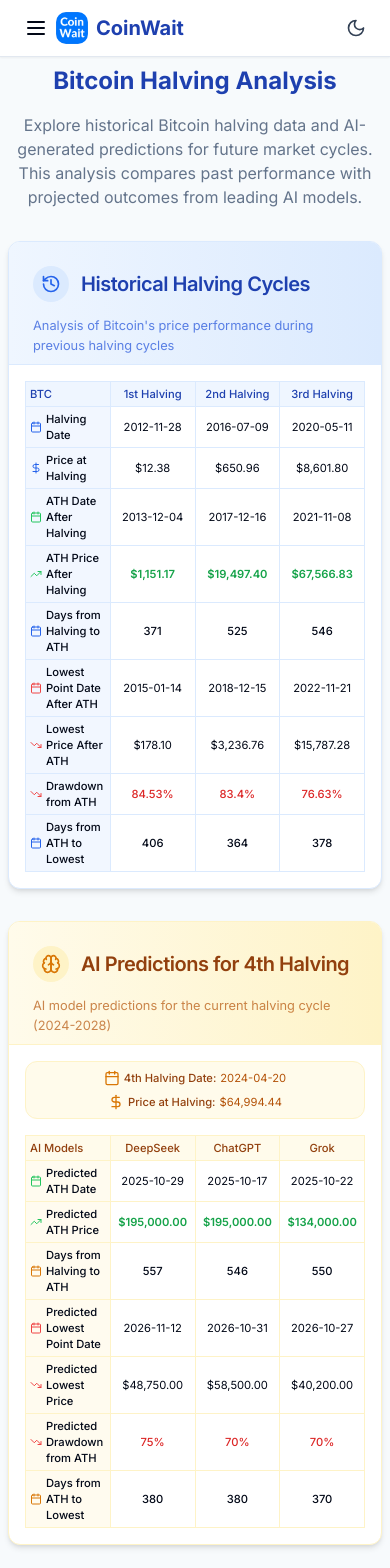
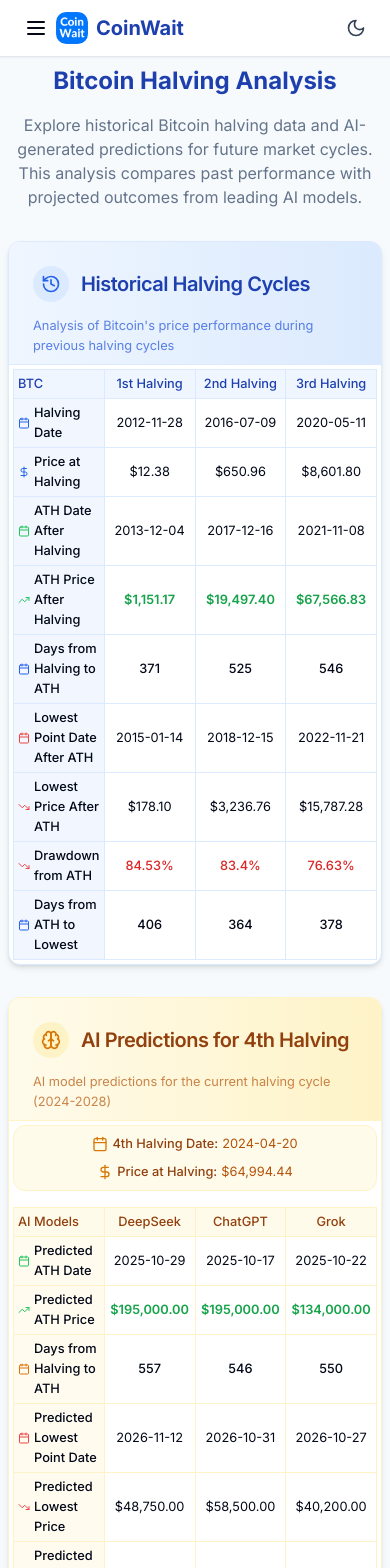
Before and after one commit to scottvan2008/CoinWait.com, a Next.js app: page /halving-analysis in a window 390 px wide. Shown: the top 1568 px of the page. Built offline with nearby package versions, Linux system fonts and the light colour scheme.

Commit message:
Font size

```diff
--- a/components/bitcoin/halving-analysis-table.tsx
+++ b/components/bitcoin/halving-analysis-table.tsx
@@ -120,18 +120,18 @@ export function HalvingAnalysisTable() {
             Analysis of Bitcoin's price performance during previous halving cycles
           </CardDescription>
         </CardHeader>
-        <CardContent className="p-4 sm:p-6">
+        <CardContent className="p-1 sm:p-6">
           <div className="overflow-x-auto -mx-2 px-2 sm:mx-0 sm:px-0 flex justify-center">
             <table className="w-full max-w-2xl border-collapse table-fixed sm:table-auto">
               <thead>
                 <tr className="bg-blue-50 dark:bg-blue-900/20">
-                  <th className="border border-blue-100 dark:border-blue-800/50 p-1 sm:p-2 text-left font-medium text-blue-800 dark:text-blue-300 text-xs sm:text-sm">
+                  <th className="border border-blue-100 dark:border-blue-800/50 p-1 sm:p-2 text-left font-medium text-blue-800 dark:text-blue-300 text-sm sm:text-sm">
                     BTC
                   </th>
                   {historicalData.map((data) => (
                     <th
                       key={data.event}
-                      className="border border-blue-100 dark:border-blue-800/50 p-1 sm:p-2 text-center font-medium text-blue-800 dark:text-blue-300 text-xs sm:text-sm"
+                      className="border border-blue-100 dark:border-blue-800/50 p-1 sm:p-2 text-center font-medium text-blue-800 dark:text-blue-300 text-sm sm:text-sm"
                     >
                       {data.event}
                     </th>
@@ -143,13 +143,13 @@ export function HalvingAnalysisTable() {
                   <td className="border border-blue-100 dark:border-blue-800/50 p-1 sm:p-2 bg-blue-50/80 dark:bg-blue-900/30 font-medium">
                     <div className="flex items-center">
                       <Calendar className="h-3 w-3 sm:h-4 sm:w-4 mr-1 sm:mr-2 flex-shrink-0 text-blue-600 dark:text-blue-400" />
-                      <span className="text-xs sm:text-sm">Halving Date</span>
+                      <span className="text-sm sm:text-sm">Halving Date</span>
                     </div>
                   </td>
                   {historicalData.map((data) => (
                     <td
                       key={`${data.event}-date`}
-                      className="border border-blue-100 dark:border-blue-800/50 p-1 sm:p-2 text-center text-xs sm:text-sm"
+                      className="border border-blue-100 dark:border-blue-800/50 p-1 sm:p-2 text-center text-sm sm:text-sm"
                     >
                       {data.halvingDate}
                     </td>
@@ -159,13 +159,13 @@ export function HalvingAnalysisTable() {
                   <td className="border border-blue-100 dark:border-blue-800/50 p-1 sm:p-2 bg-blue-50/80 dark:bg-blue-900/30 font-medium">
                     <div className="flex items-center">
                       <DollarSign className="h-3 w-3 sm:h-4 sm:w-4 mr-1 sm:mr-2 flex-shrink-0 text-blue-600 dark:text-blue-400" />
-                      <span className="text-xs sm:text-sm">Price at Halving</span>
+                      <span className="text-sm sm:text-sm">Price at Halving</span>
                     </div>
                   </td>
                   {historicalData.map((data) => (
                     <td
                       key={`${data.event}-price`}
-                      className="border border-blue-100 dark:border-blue-800/50 p-1 sm:p-2 text-center text-xs sm:text-sm"
+                      className="border border-blue-100 dark:border-blue-800/50 p-1 sm:p-2 text-center text-sm sm:text-sm"
                     >
                       {formatCurrency(data.priceAtHalving)}
                     </td>
@@ -175,13 +175,13 @@ export function HalvingAnalysisTable() {
                   <td className="border border-blue-100 dark:border-blue-800/50 p-1 sm:p-2 bg-blue-50/80 dark:bg-blue-900/30 font-medium">
                     <div className="flex items-center">
                       <Calendar className="h-3 w-3 sm:h-4 sm:w-4 mr-1 sm:mr-2 flex-shrink-0 text-green-500" />
-                      <span className="text-xs sm:text-sm">ATH Date After Halving</span>
+                      <span className="text-sm sm:text-sm">ATH Date After Halving</span>
                     </div>
                   </td>
                   {historicalData.map((data) => (
                     <td
                       key={`${data.event}-ath-date`}
-                      className="border border-blue-100 dark:border-blue-800/50 p-1 sm:p-2 text-center text-xs sm:text-sm"
+                      className="border border-blue-100 dark:border-blue-800/50 p-1 sm:p-2 text-center text-sm sm:text-sm"
                     >
                       {data.athDateAfterHalving}
                     </td>
@@ -191,13 +191,13 @@ export function HalvingAnalysisTable() {
                   <td className="border border-blue-100 dark:border-blue-800/50 p-1 sm:p-2 bg-blue-50/80 dark:bg-blue-900/30 font-medium">
                     <div className="flex items-center">
                       <TrendingUp className="h-3 w-3 sm:h-4 sm:w-4 mr-1 sm:mr-2 flex-shrink-0 text-green-500" />
-                      <span className="text-xs sm:text-sm">ATH Price After Halving</span>
+                      <span className="text-sm sm:text-sm">ATH Price After Halving</span>
                     </div>
                   </td>
                   {historicalData.map((data) => (
                     <td
                       key={`${data.event}-ath-price`}
-                      className="border border-blue-100 dark:border-blue-800/50 p-1 sm:p-2 text-center text-green-600 dark:text-green-400 font-semibold text-xs sm:text-sm"
+                      className="border border-blue-100 dark:border-blue-800/50 p-1 sm:p-2 text-center text-green-600 dark:text-green-400 font-semibold text-sm sm:text-sm"
                     >
                       {formatCurrency(data.athPriceAfterHalving)}
                     </td>
@@ -207,13 +207,13 @@ export function HalvingAnalysisTable() {
                   <td className="border border-blue-100 dark:border-blue-800/50 p-1 sm:p-2 bg-blue-50/80 dark:bg-blue-900/30 font-medium">
                     <div className="flex items-center">
                       <Calendar className="h-3 w-3 sm:h-4 sm:w-4 mr-1 sm:mr-2 flex-shrink-0 text-blue-600 dark:text-blue-400" />
-                      <span className="text-xs sm:text-sm">Days from Halving to ATH</span>
+                      <span className="text-sm sm:text-sm">Days from Halving to ATH</span>
                     </div>
                   </td>
                   {historicalData.map((data) => (
                     <td
                       key={`${data.event}-days-to-ath`}
-                      className="border border-blue-100 dark:border-blue-800/50 p-1 sm:p-2 text-center font-medium text-xs sm:text-sm"
+                      className="border border-blue-100 dark:border-blue-800/50 p-1 sm:p-2 text-center font-medium text-sm sm:text-sm"
                     >
                       {data.daysFromHalvingToAth}
                     </td>
@@ -223,13 +223,13 @@ export function HalvingAnalysisTable() {
                   <td className="border border-blue-100 dark:border-blue-800/50 p-1 sm:p-2 bg-blue-50/80 dark:bg-blue-900/30 font-medium">
                     <div className="flex items-center">
                       <Calendar className="h-3 w-3 sm:h-4 sm:w-4 mr-1 sm:mr-2 flex-shrink-0 text-red-500" />
-                      <span className="text-xs sm:text-sm">Lowest Point Date After ATH</span>
+                      <span className="text-sm sm:text-sm">Lowest Point Date After ATH</span>
                     </div>
                   </td>
                   {historicalData.map((data) => (
                     <td
                       key={`${data.event}-lowest-date`}
-                      className="border border-blue-100 dark:border-blue-800/50 p-1 sm:p-2 text-center text-xs sm:text-sm"
+                      className="border border-blue-100 dark:border-blue-800/50 p-1 sm:p-2 text-center text-sm sm:text-sm"
                     >
                       {data.lowestTimeAfterAth}
                     </td>
@@ -239,13 +239,13 @@ export function HalvingAnalysisTable() {
                   <td className="border border-blue-100 dark:border-blue-800/50 p-1 sm:p-2 bg-blue-50/80 dark:bg-blue-900/30 font-medium">
                     <div className="flex items-center">
                       <TrendingDown className="h-3 w-3 sm:h-4 sm:w-4 mr-1 sm:mr-2 flex-shrink-0 text-red-500" />
-                      <span className="text-xs sm:text-sm">Lowest Price After ATH</span>
+                      <span className="text-sm sm:text-sm">Lowest Price After ATH</span>
                     </div>
                   </td>
                   {historicalData.map((data) => (
                     <td
                       key={`${data.event}-lowest-price`}
-                      className="border border-blue-100 dark:border-blue-800/50 p-1 sm:p-2 text-center text-xs sm:text-sm"
+                      className="border border-blue-100 dark:border-blue-800/50 p-1 sm:p-2 text-center text-sm sm:text-sm"
                     >
                       {formatCurrency(data.lowestPriceAfterAth)}
                     </td>
@@ -255,13 +255,13 @@ export function HalvingAnalysisTable() {
                   <td className="border border-blue-100 dark:border-blue-800/50 p-1 sm:p-2 bg-blue-50/80 dark:bg-blue-900/30 font-medium">
                     <div className="flex items-center">
                       <TrendingDown className="h-3 w-3 sm:h-4 sm:w-4 mr-1 sm:mr-2 flex-shrink-0 text-red-500" />
-                      <span className="text-xs sm:text-sm">Drawdown from ATH</span>
+                      <span className="text-sm sm:text-sm">Drawdown from ATH</span>
                     </div>
                   </td>
                   {historicalData.map((data) => (
                     <td
                       key={`${data.event}-drawdown`}
-                      className="border border-blue-100 dark:border-blue-800/50 p-1 sm:p-2 text-center text-red-600 dark:text-red-400 font-medium text-xs sm:text-sm"
+                      className="border border-blue-100 dark:border-blue-800/50 p-1 sm:p-2 text-center text-red-600 dark:text-red-400 font-medium text-sm sm:text-sm"
                     >
                       {data.drawdownFromAth}%
                     </td>
@@ -271,13 +271,13 @@ export function HalvingAnalysisTable() {
                   <td className="border border-blue-100 dark:border-blue-800/50 p-1 sm:p-2 bg-blue-50/80 dark:bg-blue-900/30 font-medium">
                     <div className="flex items-center">
                       <Calendar className="h-3 w-3 sm:h-4 sm:w-4 mr-1 sm:mr-2 flex-shrink-0 text-blue-600 dark:text-blue-400" />
-                      <span className="text-xs sm:text-sm">Days from ATH to Lowest</span>
+                      <span className="text-sm sm:text-sm">Days from ATH to Lowest</span>
                     </div>
                   </td>
                   {historicalData.map((data) => (
                     <td
                       key={`${data.event}-days-to-lowest`}
-                      className="border border-blue-100 dark:border-blue-800/50 p-1 sm:p-2 text-center font-medium text-xs sm:text-sm"
+                      className="border border-blue-100 dark:border-blue-800/50 p-1 sm:p-2 text-center font-medium text-sm sm:text-sm"
                     >
                       {data.daysFromAthToLowest}
                     </td>
@@ -305,14 +305,14 @@ export function HalvingAnalysisTable() {
             AI model predictions for the current halving cycle (2024-2028)
           </CardDescription>
         </CardHeader>
-        <CardContent className="p-4 sm:p-6">
+        <CardContent className="p-1 sm:p-6">
           <div className="mb-4 p-2 sm:p-3 bg-amber-50 dark:bg-amber-900/20 rounded-lg border border-amber-100 dark:border-amber-800/30 flex flex-col sm:flex-row items-center justify-center gap-2 sm:gap-6">
-            <div className="flex items-center gap-1 sm:gap-2 text-xs sm:text-sm">
+            <div className="flex items-center gap-1 sm:gap-2 text-sm sm:text-sm">
               <Calendar className="h-4 w-4 text-amber-600 dark:text-amber-400" />
               <span className="text-amber-800 dark:text-amber-300 font-medium">4th Halving Date:</span>
               <span className="text-amber-700 dark:text-amber-400">{fourthHalvingData.halvingDate}</span>
             </div>
-            <div className="flex items-center gap-1 sm:gap-2 text-xs sm:text-sm">
+            <div className="flex items-center gap-1 sm:gap-2 text-sm sm:text-sm">
               <DollarSign className="h-4 w-4 text-amber-600 dark:text-amber-400" />
               <span className="text-amber-800 dark:text-amber-300 font-medium">Price at Halving:</span>
               <span className="text-amber-700 dark:text-amber-400">
@@ -325,13 +325,13 @@ export function HalvingAnalysisTable() {
             <table className="w-full max-w-2xl border-collapse table-fixed sm:table-auto">
               <thead>
                 <tr className="bg-amber-50 dark:bg-amber-900/20">
-                  <th className="border border-amber-100 dark:border-amber-800/50 p-1 sm:p-2 text-left font-medium text-amber-800 dark:text-amber-300 text-xs sm:text-sm">
+                  <th className="border border-amber-100 dark:border-amber-800/50 p-1 sm:p-2 text-left font-medium text-amber-800 dark:text-amber-300 text-sm sm:text-sm">
                     AI Models
                   </th>
                   {aiPredictions.map((prediction) => (
                     <th
                       key={prediction.model}
-                      className="border border-amber-100 dark:border-amber-800/50 p-1 sm:p-2 text-center font-medium text-amber-800 dark:text-amber-300 text-xs sm:text-sm"
+                      className="border border-amber-100 dark:border-amber-800/50 p-1 sm:p-2 text-center font-medium text-amber-800 dark:text-amber-300 text-sm sm:text-sm"
                     >
                       {prediction.model}
                     </th>
@@ -343,13 +343,13 @@ export function HalvingAnalysisTable() {
                   <td className="border border-amber-100 dark:border-amber-800/50 p-1 sm:p-2 bg-amber-50/80 dark:bg-amber-900/30 font-medium">
                     <div className="flex items-center">
                       <Calendar className="h-3 w-3 sm:h-4 sm:w-4 mr-1 sm:mr-2 flex-shrink-0 text-green-500" />
-                      <span className="text-xs sm:text-sm">Predicted ATH Date</span>
+                      <span className="text-sm sm:text-sm">Predicted ATH Date</span>
                     </div>
                   </td>
                   {aiPredictions.map((prediction) => (
                     <td
                       key={`${prediction.model}-ath-date`}
-                      className="border border-amber-100 dark:border-amber-800/50 p-1 sm:p-2 text-center text-xs sm:text-sm"
+                      className="border border-amber-100 dark:border-amber-800/50 p-1 sm:p-2 text-center text-sm sm:text-sm"
                     >
                       {prediction.athDateAfterHalving}
                     </td>
@@ -359,13 +359,13 @@ export function HalvingAnalysisTable() {
                   <td className="border border-amber-100 dark:border-amber-800/50 p-1 sm:p-2 bg-amber-50/80 dark:bg-amber-900/30 font-medium">
                     <div className="flex items-center">
                       <TrendingUp className="h-3 w-3 sm:h-4 sm:w-4 mr-1 sm:mr-2 flex-shrink-0 text-green-500" />
-                      <span className="text-xs sm:text-sm">Predicted ATH Price</span>
+                      <span className="text-sm sm:text-sm">Predicted ATH Price</span>
                     </div>
                   </td>
                   {aiPredictions.map((prediction) => (
                     <td
                       key={`${prediction.model}-ath-price`}
-                      className="border border-amber-100 dark:border-amber-800/50 p-1 sm:p-2 text-center text-green-600 dark:text-green-400 font-semibold text-xs sm:text-sm"
+                      className="border border-amber-100 dark:border-amber-800/50 p-1 sm:p-2 text-center text-green-600 dark:text-green-400 font-semibold text-sm sm:text-sm"
                     >
                       {formatCurrency(prediction.athPriceAfterHalving)}
                     </td>
@@ -375,13 +375,13 @@ export function HalvingAnalysisTable() {
                   <td className="border border-amber-100 dark:border-amber-800/50 p-1 sm:p-2 bg-amber-50/80 dark:bg-amber-900/30 font-medium">
                     <div className="flex items-center">
                       <Calendar className="h-3 w-3 sm:h-4 sm:w-4 mr-1 sm:mr-2 flex-shrink-0 text-amber-600 dark:text-amber-400" />
-                      <span className="text-xs sm:text-sm">Days from Halving to ATH</span>
+                      <span className="text-sm sm:text-sm">Days from Halving to ATH</span>
                     </div>
                   </td>
                   {aiPredictions.map((prediction) => (
                     <td
                       key={`${prediction.model}-days-to-ath`}
-                      className="border border-amber-100 dark:border-amber-800/50 p-1 sm:p-2 text-center font-medium text-xs sm:text-sm"
+                      className="border border-amber-100 dark:border-amber-800/50 p-1 sm:p-2 text-center font-medium text-sm sm:text-sm"
                     >
                       {prediction.daysFromHalvingToAth}
                     </td>
@@ -391,13 +391,13 @@ export function HalvingAnalysisTable() {
                   <td className="border border-amber-100 dark:border-amber-800/50 p-1 sm:p-2 bg-amber-50/80 dark:bg-amber-900/30 font-medium">
                     <div className="flex items-center">
                       <Calendar className="h-3 w-3 sm:h-4 sm:w-4 mr-1 sm:mr-2 flex-shrink-0 text-red-500" />
-                      <span className="text-xs sm:text-sm">Predicted Lowest Point Date</span>
+                      <span className="text-sm sm:text-sm">Predicted Lowest Point Date</span>
                     </div>
                   </td>
                   {aiPredictions.map((prediction) => (
                     <td
                       key={`${prediction.model}-lowest-date`}
-                      className="border border-amber-100 dark:border-amber-800/50 p-1 sm:p-2 text-center text-xs sm:text-sm"
+                      className="border border-amber-100 dark:border-amber-800/50 p-1 sm:p-2 text-center text-sm sm:text-sm"
                     >
                       {prediction.lowestTimeAfterAth}
                     </td>
@@ -407,13 +407,13 @@ export function HalvingAnalysisTable() {
                   <td className="border border-amber-100 dark:border-amber-800/50 p-1 sm:p-2 bg-amber-50/80 dark:bg-amber-900/30 font-medium">
                     <div className="flex items-center">
                       <TrendingDown className="h-3 w-3 sm:h-4 sm:w-4 mr-1 sm:mr-2 flex-shrink-0 text-red-500" />
-                      <span className="text-xs sm:text-sm">Predicted Lowest Price</span>
+                      <span className="text-sm sm:text-sm">Predicted Lowest Price</span>
                     </div>
                   </td>
                   {aiPredictions.map((prediction) => (
                     <td
                       key={`${prediction.model}-lowest-price`}
-                      className="border border-amber-100 dark:border-amber-800/50 p-1 sm:p-2 text-center text-xs sm:text-sm"
+                      className="border border-amber-100 dark:border-amber-800/50 p-1 sm:p-2 text-center text-sm sm:text-sm"
                     >
                       {formatCurrency(prediction.lowestPriceAfterAth)}
                     </td>
@@ -423,13 +423,13 @@ export function HalvingAnalysisTable() {
                   <td className="border border-amber-100 dark:border-amber-800/50 p-1 sm:p-2 bg-amber-50/80 dark:bg-amber-900/30 font-medium">
                     <div className="flex items-center">
                       <TrendingDown className="h-3 w-3 sm:h-4 sm:w-4 mr-1 sm:mr-2 flex-shrink-0 text-red-500" />
-                      <span className="text-xs sm:text-sm">Predicted Drawdown from ATH</span>
+                      <span className="text-sm sm:text-sm">Predicted Drawdown from ATH</span>
                     </div>
                   </td>
                   {aiPredictions.map((prediction) => (
                     <td
                       key={`${prediction.model}-drawdown`}
-                      className="border border-amber-100 dark:border-amber-800/50 p-1 sm:p-2 text-center text-red-600 dark:text-red-400 font-medium text-xs sm:text-sm"
+                      className="border border-amber-100 dark:border-amber-800/50 p-1 sm:p-2 text-center text-red-600 dark:text-red-400 font-medium text-sm sm:text-sm"
                     >
                       {prediction.drawdownFromAth}%
                     </td>
@@ -439,13 +439,13 @@ export function HalvingAnalysisTable() {
                   <td className="border border-amber-100 dark:border-amber-800/50 p-1 sm:p-2 bg-amber-50/80 dark:bg-amber-900/30 font-medium">
                     <div className="flex items-center">
                       <Calendar className="h-3 w-3 sm:h-4 sm:w-4 mr-1 sm:mr-2 flex-shrink-0 text-amber-600 dark:text-amber-400" />
-                      <span className="text-xs sm:text-sm">Days from ATH to Lowest</span>
+                      <span className="text-sm sm:text-sm">Days from ATH to Lowest</span>
                     </div>
                   </td>
                   {aiPredictions.map((prediction) => (
                     <td
                       key={`${prediction.model}-days-to-lowest`}
-                      className="border border-amber-100 dark:border-amber-800/50 p-1 sm:p-2 text-center font-medium text-xs sm:text-sm"
+                      className="border border-amber-100 dark:border-amber-800/50 p-1 sm:p-2 text-center font-medium text-sm sm:text-sm"
                     >
                       {prediction.daysFromAthToLowest}
                     </td>
@@ -458,7 +458,7 @@ export function HalvingAnalysisTable() {
       </Card>
 
       {/* Explanation Section */}
-      <div className="p-6 bg-gradient-to-r from-blue-50/80 to-amber-50/80 dark:from-blue-950/30 dark:to-amber-950/30 rounded-xl shadow-md border border-blue-100/50 dark:border-blue-900/20 text-sm text-gray-700 dark:text-gray-300 max-w-2xl mx-auto">
+      <div className="p-3 sm:p-6 bg-gradient-to-r from-blue-50/80 to-amber-50/80 dark:from-blue-950/30 dark:to-amber-950/30 rounded-xl shadow-md border border-blue-100/50 dark:border-blue-900/20 text-sm text-gray-700 dark:text-gray-300 max-w-2xl mx-auto">
         <div className="flex items-start gap-3">
           <div className="p-2 bg-gradient-to-r from-blue-100 to-amber-100 dark:from-blue-900/30 dark:to-amber-900/30 rounded-full shadow-sm">
             <Info className="h-5 w-5 text-blue-600 dark:text-blue-400" />
```
